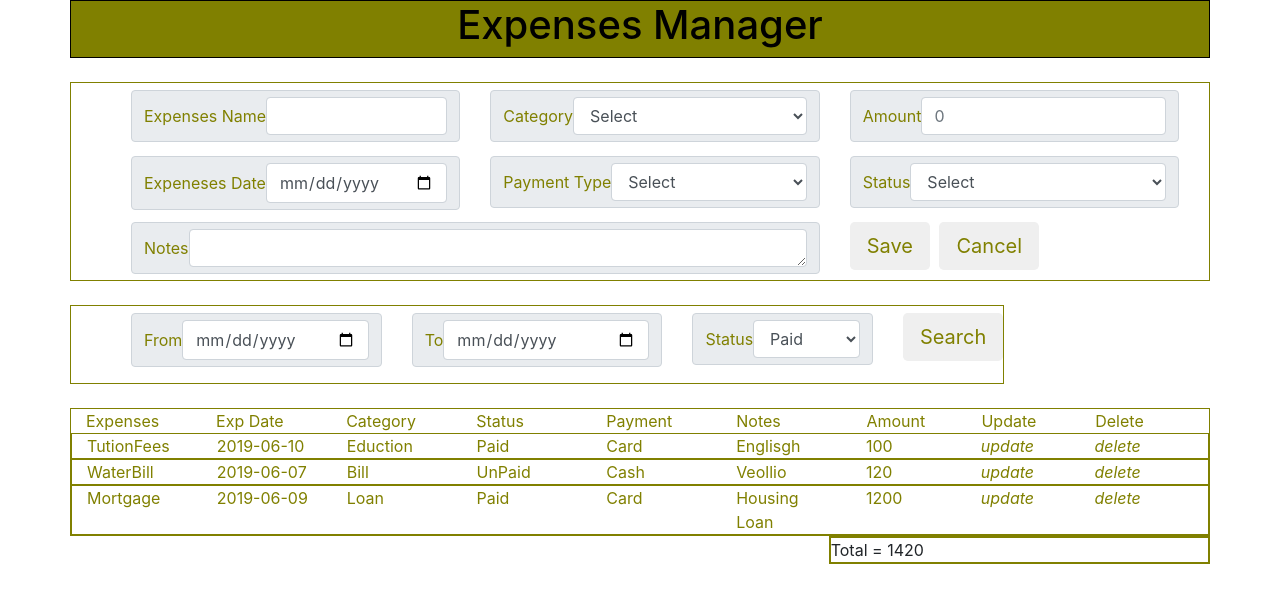
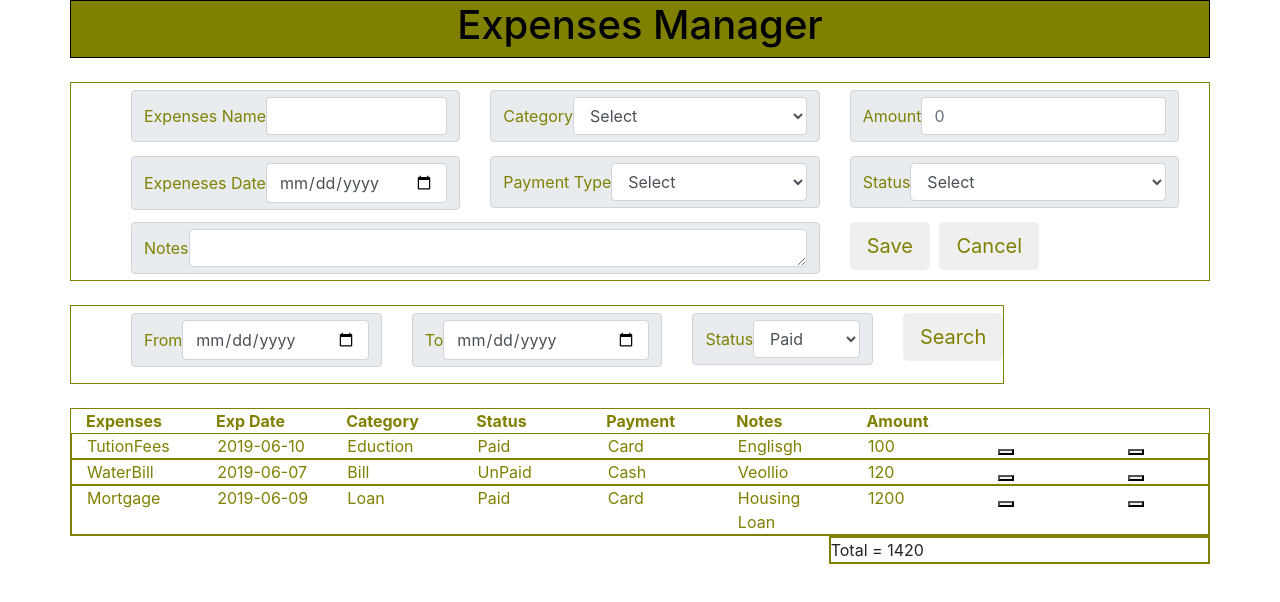
Before and after one commit to the-three-ss/expenses-manager-frontend, a React (Create React App) app: page / in a window 1280 px wide. Shown: the top 602 px of the page. Built offline with nearby package versions, Linux system fonts and the light colour scheme.

Commit message:
changed update and delete button

```diff
--- a/src/App.css
+++ b/src/App.css
@@ -83,6 +83,10 @@
   color: olive;
   border-collapse: separate;
   border-spacing: 3px;
+  }
+
+.bold{
+  font-weight :bold;
 }
 
 .col {
--- a/src/App.js
+++ b/src/App.js
@@ -47,7 +47,9 @@ class App extends Component {
     })
   }
 
+  onUpdateClicked=(rowNum)=>{
 
+  }
 
   onDeleteClicked = (rowNum) => {
     let currentDeleteTask = this.state.ListofItems;
@@ -83,16 +85,16 @@ class App extends Component {
           <SearchExpenses />
         </div>
         <div><br></br></div>
-        <div className="row expensesList">
-          <div className="col">Expenses</div>
-          <div className="col">Exp Date</div>
-          <div className="col">Category</div>
-          <div className="col">Status</div>
-          <div className="col">Payment</div>
-          <div className="col">Notes</div>
-          <div className="col">Amount</div>
-          <div className="coll">Update</div>
-          <div className="coll">Delete</div>
+        <div className="row expensesList"  >
+          <div className="col bold">Expenses</div>
+          <div className="col bold">Exp Date</div>
+          <div className="col bold">Category</div>
+          <div className="col bold">Status</div>
+          <div className="col bold">Payment</div>
+          <div className="col bold">Notes</div>
+          <div className="col bold">Amount</div>
+          <div className="coll bold"></div>
+          <div className="coll "></div>
           <div className="container ">
             {
               this.state.ListofItems.map((item, index) => {
@@ -104,6 +106,8 @@ class App extends Component {
                   Payment={item.Payment}
                   Notes={item.Notes}
                   Amount={item.Amount}
+
+                  Update={this.onUpdateClicked}
                   Delete={this.onDeleteClicked}
                   key={index}
                   rowNum={index}
--- a/src/components/ExpensesList.js
+++ b/src/components/ExpensesList.js
@@ -4,7 +4,7 @@ class ExpensesList extends Component {
     render() {
         return (
             <div>
-                <div className="row expensesList">
+                <div className="row expensesList ">
 
                     <div className="col">
                         {this.props.Expenses}
@@ -28,12 +28,17 @@ class ExpensesList extends Component {
                         {this.props.Amount}
                     </div>
 
-                    <div className="coll">
-                        <i class="material-icons" >update</i>
-                    </div>
-                    <div className="coll">
-                        <i class="material-icons" onClick={this.props.Delete.bind(this, this.props.rowNum)}>delete</i>
-                    </div>
+                    <div className="col">
+                    <button type="button" onClick={()=>this.props.update(this.props.rowNum)}  >
+                    <i class="fa fa-edit"></i></button>
+                </div>
+                <div className="col-md-1 col-sm-6" >
+                    <button type="button" onClick={()=>this.props.Delete.bind(this.props.rowNum)} >
+                    <i class="fa fa-trash"></i>
+
+                    </button>
+                </div>
+
                 </div>
             </div>
 
```
